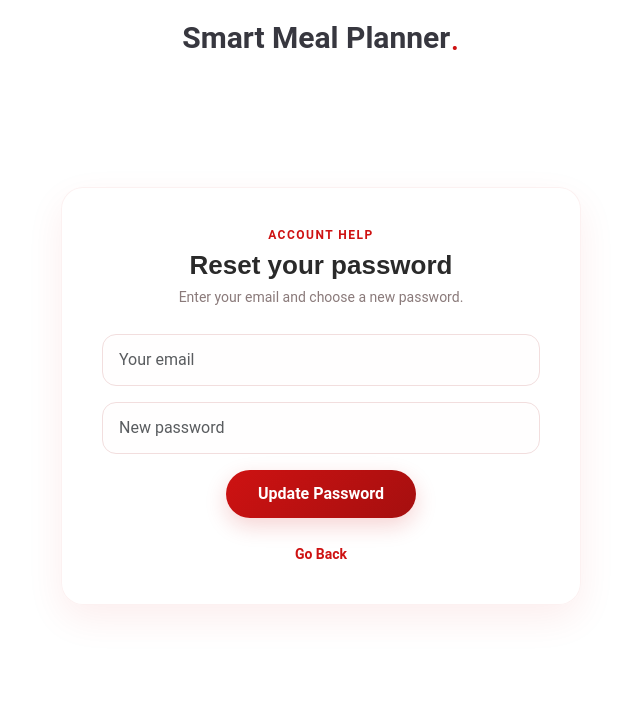
After one commit to sarrraah/Esprit-WEB-2A22-2026-SmartMealPlanner, a PHP site: page /front/forgot_password.php in a window 1280 px wide. The commit adds this page. Shown: the top 715 px of the page, without its empty margins (319-959 px from the left). Run offline with PHP 8.4, Linux system fonts and the light colour scheme.

Commit message:
add sessions,hash passwords, securing interfaces overall

```diff
--- a/view/back/edit_user.php
+++ b/view/back/edit_user.php
@@ -357,8 +357,8 @@ $currentSexe = $_POST['sexe'] ?? trim((string)($user['sexe'] ?? ''));
 
                     <div class="form-group">
                         <label for="mot_de_passe">New Password</label>
-                        <input id="mot_de_passe" class="form-control" type="password" name="mot_de_passe" value="" placeholder="Leave blank to keep current password">
-                        <span class="hint">Leave empty if you do not want to change it.</span>
+                        <input id="mot_de_passe" class="form-control" type="text" name="mot_de_passe" value="" placeholder="Write a new password only if you want to change it">
+                        <span class="hint">The current password is encrypted and cannot be displayed.</span>
                     </div>
 
                     <div class="form-group">
--- /dev/null
+++ b/view/front/forgot_password.php
@@ -0,0 +1,228 @@
+<?php
+session_start();
+require_once '../../config.php';
+
+$error = '';
+$success = '';
+
+if (isset($_SESSION['user_id'])) {
+    $backUrl = 'profile.php';
+} else {
+    $backUrl = 'signin.php';
+}
+
+$error = '';
+$success = '';
+
+if ($_SERVER['REQUEST_METHOD'] === 'POST') {
+    $email = trim($_POST['email'] ?? '');
+    $newPassword = $_POST['new_password'] ?? '';
+
+    try {
+        $pdo = config::getConnexion();
+
+        $sql = "SELECT * FROM user WHERE email = :email LIMIT 1";
+        $stmt = $pdo->prepare($sql);
+        $stmt->execute(['email' => $email]);
+        $user = $stmt->fetch(PDO::FETCH_ASSOC);
+
+        if (!$user) {
+            $error = "No account found with this email.";
+        } elseif (empty($newPassword)) {
+            $error = "Please enter a new password.";
+        } else {
+            $hashedPassword = password_hash($newPassword, PASSWORD_DEFAULT);
+
+            $update = "UPDATE user SET mot_de_passe = :pwd WHERE email = :email";
+            $stmt = $pdo->prepare($update);
+            $stmt->execute([
+                'pwd' => $hashedPassword,
+                'email' => $email
+            ]);
+
+            $success = "Password updated successfully. You can now sign in.";
+        }
+    } catch (Exception $e) {
+        $error = "Something went wrong.";
+    }
+}
+?>
+
+<!DOCTYPE html>
+<html lang="en">
+
+<head>
+    <meta charset="utf-8">
+    <meta content="width=device-width, initial-scale=1.0" name="viewport">
+
+    <title>Reset Password - Smart Meal Planner</title>
+
+    <link href="../assets/vendor/bootstrap/css/bootstrap.min.css" rel="stylesheet">
+    <link href="../assets/vendor/bootstrap-icons/bootstrap-icons.css" rel="stylesheet">
+    <link href="../assets/css/main.css" rel="stylesheet">
+
+    <style>
+        body {
+            background: linear-gradient(135deg, #fff9f9 0%, #fff3f3 40%, #ffffff 100%);
+        }
+
+        .reset-section {
+            min-height: 80vh;
+            display: flex;
+            align-items: center;
+        }
+
+        .reset-wrapper {
+            max-width: 520px;
+            margin: 0 auto;
+            background: rgba(255, 255, 255, 0.96);
+            padding: 38px 40px;
+            border-radius: 22px;
+            border: 1px solid rgba(206, 18, 18, 0.06);
+            box-shadow: 0 14px 38px rgba(206, 18, 18, 0.07);
+            transition: 0.25s ease;
+        }
+
+        .reset-wrapper:hover {
+            transform: translateY(-2px);
+            box-shadow: 0 20px 45px rgba(206, 18, 18, 0.10);
+        }
+
+        .reset-small-title {
+            color: #ce1212;
+            font-size: 12px;
+            font-weight: 700;
+            letter-spacing: 1.5px;
+            text-transform: uppercase;
+            margin-bottom: 6px;
+            text-align: center;
+        }
+
+        .reset-title {
+            color: #2a2a2a;
+            font-size: 26px;
+            font-weight: 700;
+            text-align: center;
+            margin-bottom: 6px;
+        }
+
+        .reset-subtitle {
+            color: #8a7a7a;
+            font-size: 14px;
+            text-align: center;
+            margin-bottom: 26px;
+            line-height: 1.5;
+        }
+
+        .form-control {
+            border-radius: 14px;
+            padding: 13px 16px;
+            border: 1px solid #f2dede;
+            background: #fffefe;
+            transition: 0.2s ease;
+        }
+
+        .form-control:focus {
+            border-color: #ce1212;
+            box-shadow: 0 0 0 4px rgba(206, 18, 18, 0.08);
+        }
+
+        button {
+            border-radius: 50px;
+            padding: 12px 32px;
+            background: linear-gradient(135deg, #ce1212, #a50f0f);
+            border: none;
+            color: #fff;
+            font-weight: 600;
+            transition: 0.25s ease;
+            box-shadow: 0 8px 22px rgba(206, 18, 18, 0.18);
+        }
+
+        button:hover {
+            transform: translateY(-1px);
+            box-shadow: 0 14px 30px rgba(206, 18, 18, 0.22);
+        }
+
+        .alert {
+            border-radius: 12px;
+            font-size: 14px;
+            padding: 12px 16px;
+        }
+
+        .back-link {
+            color: #ce1212;
+            text-decoration: none;
+            font-weight: 600;
+            font-size: 14px;
+        }
+
+        .back-link:hover {
+            color: #a50f0f;
+            text-decoration: underline;
+        }
+    </style>
+</head>
+
+<body class="starter-page-page">
+
+    <header id="header" class="header d-flex align-items-center sticky-top">
+        <div class="container position-relative d-flex align-items-center justify-content-center">
+            <a href="../index.php" class="logo d-flex align-items-center">
+                <h1 class="sitename">Smart Meal Planner</h1>
+                <span>.</span>
+            </a>
+        </div>
+    </header>
+
+    <main class="main">
+
+        <section class="section reset-section">
+            <div class="container">
+
+                <div class="reset-wrapper">
+
+                    <div class="reset-small-title">Account Help</div>
+                    <h2 class="reset-title">Reset your password</h2>
+                    <p class="reset-subtitle">Enter your email and choose a new password.</p>
+
+                    <?php if ($error): ?>
+                        <div class="alert alert-danger"><?= htmlspecialchars($error) ?></div>
+                    <?php endif; ?>
+
+                    <?php if ($success): ?>
+                        <div class="alert alert-success"><?= htmlspecialchars($success) ?></div>
+                    <?php endif; ?>
+
+                    <form method="POST">
+
+                        <div class="mb-3">
+                            <input type="text" name="email" class="form-control" placeholder="Your email">
+                        </div>
+
+                        <div class="mb-3">
+                            <input type="text" name="new_password" class="form-control" placeholder="New password">
+                        </div>
+
+                        <div class="text-center">
+                            <button type="submit">Update Password</button>
+                        </div>
+
+                    </form>
+
+                    <div class="text-center mt-4">
+                        <a href="<?= htmlspecialchars($backUrl) ?>" class="back-link">Go Back</a>
+                    </div>
+
+                </div>
+
+            </div>
+        </section>
+
+    </main>
+
+    <script src="../assets/vendor/bootstrap/js/bootstrap.bundle.min.js"></script>
+    <script src="../assets/js/main.js"></script>
+
+</body>
+
+</html>
```
Also changed, not shown: controller/UserController.php (+16 -1 lines), model/UserModel.php (+1 -15 lines), view/back/admin_auth.php (added, +7 -0 lines), view/back/users.php (+56 -3 lines), view/front/auth.php (added, +11 -0 lines), view/front/deactivate_account.php (+14 -15 lines), view/front/index.php (+22 -19 lines), view/front/logout.php (+5 -3 lines), view/front/profile.php (+30 -21 lines), view/front/reactivate_account.php (+3 -7 lines), view/front/signin.php (+24 -25 lines), view/index.php (+16 -11 lines).
